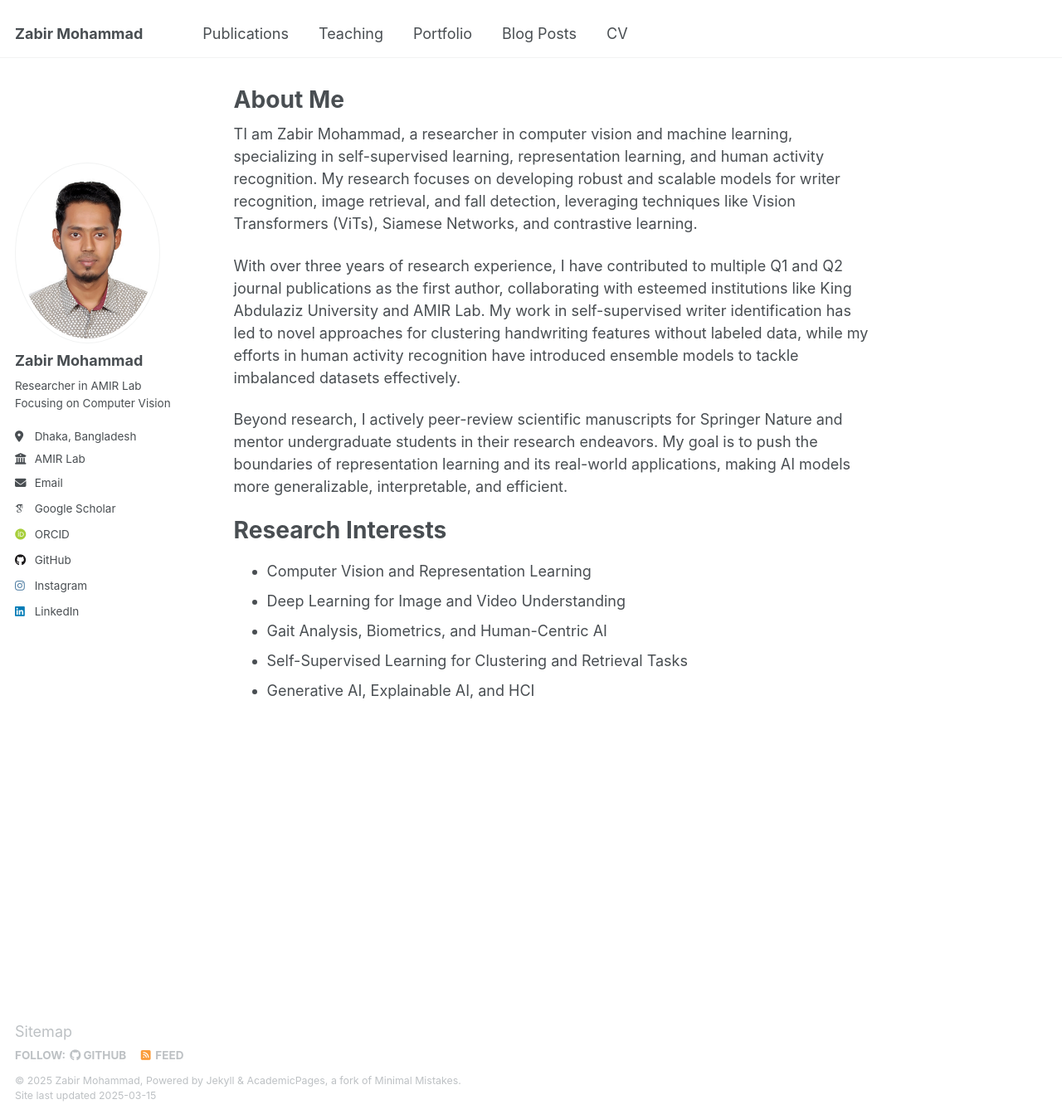
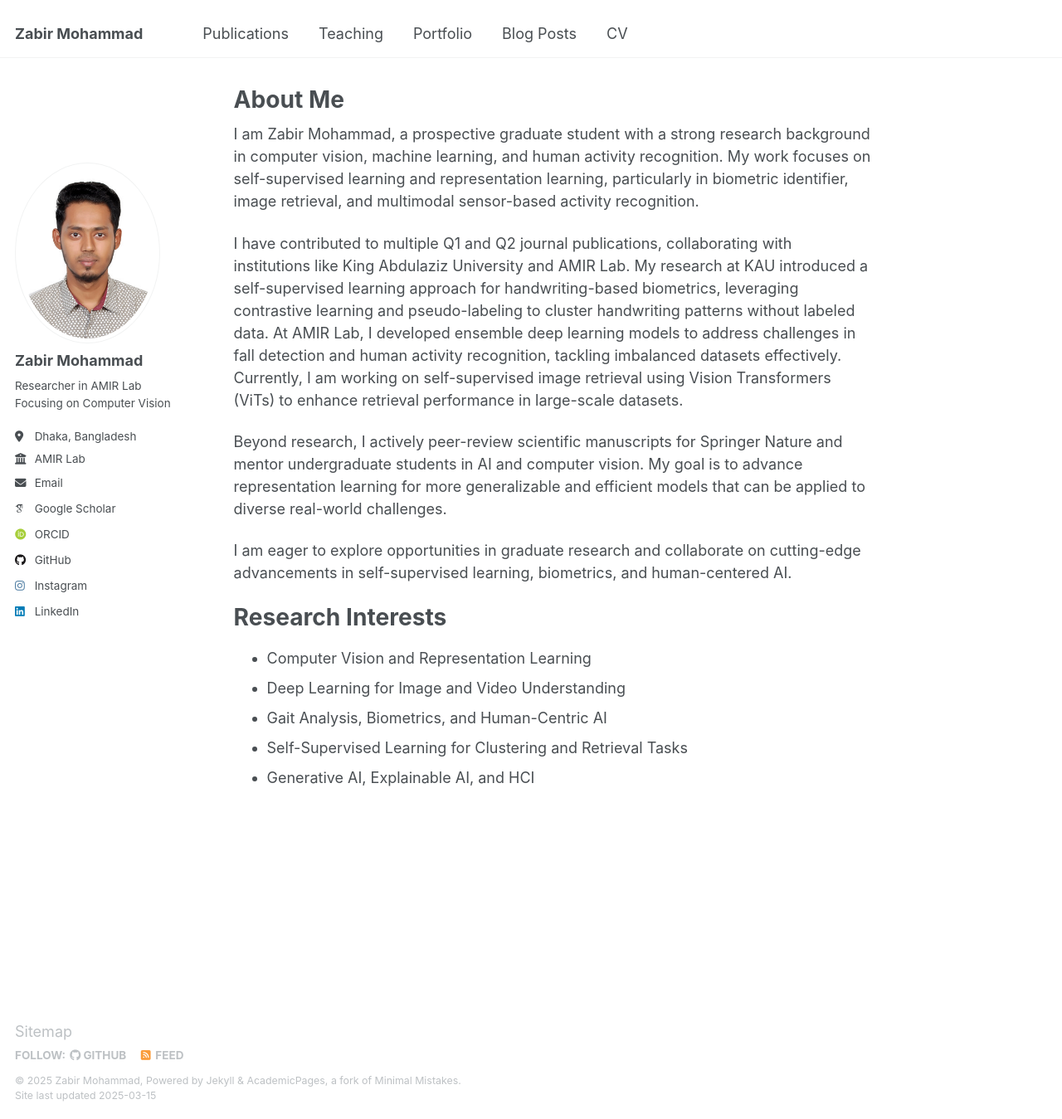
Before and after one commit to zabirmohammad/zabirmohammad.github.io, a Jekyll site: the page built from _pages/about.md, in a window 1280 px wide and 1349 px high. Shown: the whole window at 83% size. Built offline with Jekyll 4.4.1, drawn with Linux system fonts in a browser that asks for light colours; some web fonts are replaced.

Commit message:
Update about.md

```diff
--- a/_pages/about.md
+++ b/_pages/about.md
@@ -7,11 +7,13 @@ redirect_from:
   - /about.html
 ---
 
-TI am Zabir Mohammad, a researcher in computer vision and machine learning, specializing in self-supervised learning, representation learning, and human activity recognition. My research focuses on developing robust and scalable models for writer recognition, image retrieval, and fall detection, leveraging techniques like Vision Transformers (ViTs), Siamese Networks, and contrastive learning.
+I am Zabir Mohammad, a prospective graduate student with a strong research background in computer vision, machine learning, and human activity recognition. My work focuses on self-supervised learning and representation learning, particularly in biometric identifier, image retrieval, and multimodal sensor-based activity recognition.
 
-With over three years of research experience, I have contributed to multiple Q1 and Q2 journal publications as the first author, collaborating with esteemed institutions like King Abdulaziz University and AMIR Lab. My work in self-supervised writer identification has led to novel approaches for clustering handwriting features without labeled data, while my efforts in human activity recognition have introduced ensemble models to tackle imbalanced datasets effectively.
+I have contributed to multiple Q1 and Q2 journal publications, collaborating with institutions like King Abdulaziz University and AMIR Lab. My research at KAU introduced a self-supervised learning approach for handwriting-based biometrics, leveraging contrastive learning and pseudo-labeling to cluster handwriting patterns without labeled data. At AMIR Lab, I developed ensemble deep learning models to address challenges in fall detection and human activity recognition, tackling imbalanced datasets effectively. Currently, I am working on self-supervised image retrieval using Vision Transformers (ViTs) to enhance retrieval performance in large-scale datasets.
 
-Beyond research, I actively peer-review scientific manuscripts for Springer Nature and mentor undergraduate students in their research endeavors. My goal is to push the boundaries of representation learning and its real-world applications, making AI models more generalizable, interpretable, and efficient.
+Beyond research, I actively peer-review scientific manuscripts for Springer Nature and mentor undergraduate students in AI and computer vision. My goal is to advance representation learning for more generalizable and efficient models that can be applied to diverse real-world challenges.
+
+I am eager to explore opportunities in graduate research and collaborate on cutting-edge advancements in self-supervised learning, biometrics, and human-centered AI.
 
 # Research Interests
 
```
